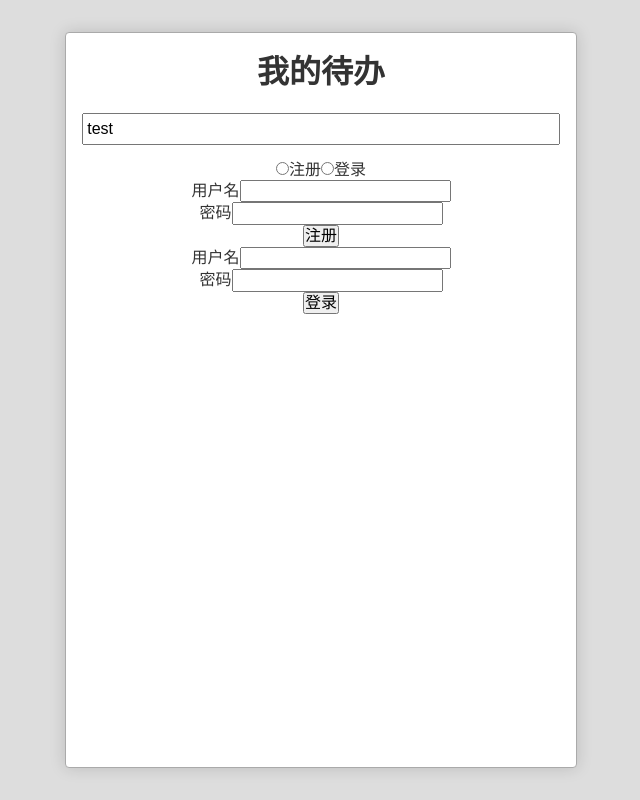
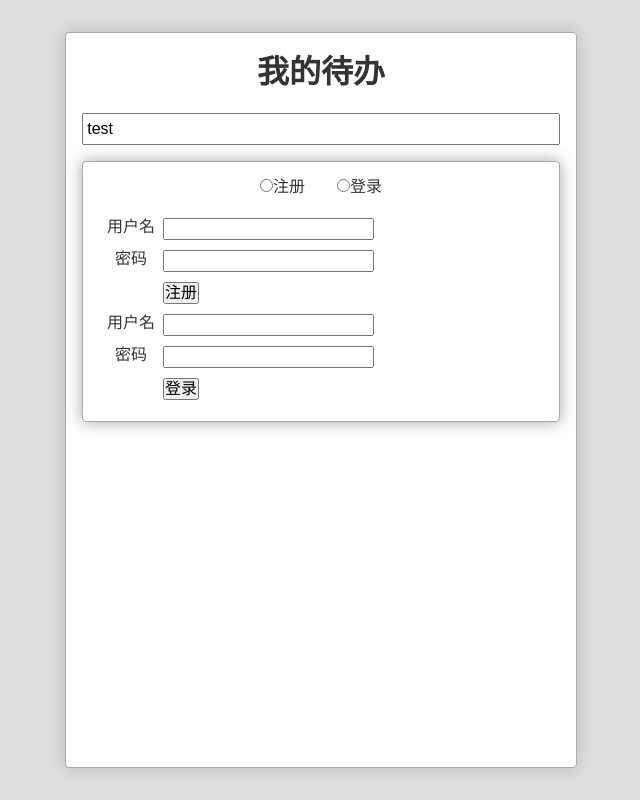
Before and after one commit to dandanloveJM/react-4-todolist, a React (Create React App) app in the folder todolist/: page / in a window 1280 px wide. Shown: the whole page, without its empty margins (319-959 px from the left). Built offline with nearby package versions, Linux system fonts and the light colour scheme.

Commit message:
添加userdialog.css

```diff
--- /dev/null
+++ b/todolist/src/UserDialog.css
@@ -0,0 +1,46 @@
+ .UserDialog-Wrapper {
+     /*全屏*/
+     position: fixed;
+     top: 0;
+     left: 0;
+     bottom: 0;
+     right: 0;
+     /*内容居中*/
+     display: flex;
+     justify-content: center;
+     align-items: center;
+ }
+
+ .UserDialog {
+     border: 1px solid;
+     border-radius: 4px;
+     min-width: 20em;
+     background: white;
+     border: 1px solid #aaa;
+     box-shadow: 0 0 1em hsla(0, 0%, 0%, 0.35);
+ }
+
+ .UserDialog>nav:first-child {
+     padding: 1em;
+ }
+
+ .UserDialog>nav:first-child input[type=radio]:not(:first-child) {
+     margin-left: 2em;
+ }
+
+ .UserDialog>.panes {
+     padding: 0 1em 1em;
+ }
+
+ .UserDialog form>.row {
+     display: flex;
+     padding: .3em 0;
+ }
+
+ .UserDialog form>.row>label:first-child {
+     width: 4em;
+ }
+
+ .UserDialog form>.row.actions {
+     padding-left: 4em;
+ }
--- a/todolist/src/UserDialog.js
+++ b/todolist/src/UserDialog.js
@@ -1,5 +1,5 @@
 import React, { Component } from 'react'
-
+import './UserDialog.css'
 class UserDialog extends Component {
     render(){
         return (
```
